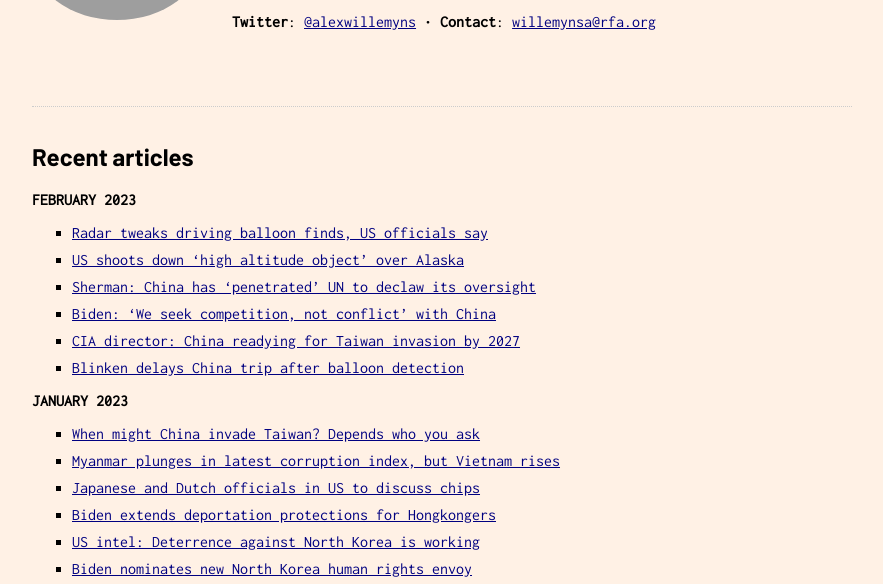
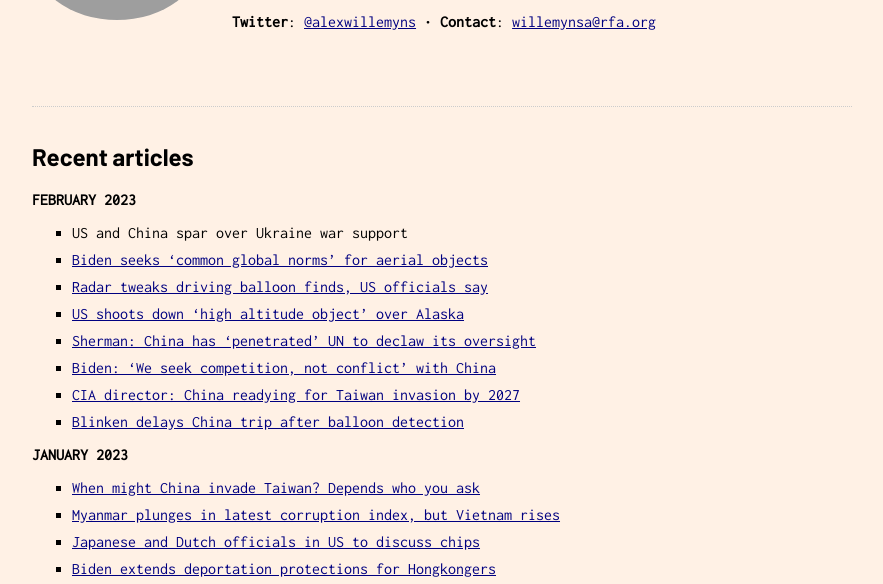
Before and after one commit to unrg/unrg.github.io, a plain HTML site: page index.html in a window 1280 px wide. Shown: the part 176-760 px from the top of the page, without its empty margins (198-1081 px from the left). Drawn offline with Linux system fonts and the light colour scheme; grey boxes are pictures that could not be loaded.

Commit message:
Update index.html

```diff
--- a/index.html
+++ b/index.html
@@ -56,6 +56,8 @@ Australian journalist in Washington DC. State Department correspondent for <a hr
 
 <p><b>FEBRUARY 2023</b></p>
 <ul>
+<li><a href="https://www.rfa.org/english/news/china/lethal-aid-russia-02272023135639.html"></a>US and China spar over Ukraine war support</a></li>
+<li><a href="https://www.rfa.org/english/news/china/biden-balloon-norms-02162023151221.html">Biden seeks ‘common global norms’ for aerial objects</a></li>
 <li><a href="https://www.rfa.org/english/news/china/spy-balloon-radar-02132023140428.html">Radar tweaks driving balloon finds, US officials say</a></li>
 <li><a href="https://www.rfa.org/english/news/china/ufo-02102023162022.html">US shoots down ‘high altitude object’ over Alaska</a></li>
 <li><a href="https://www.rfa.org/english/news/china/human-rights-penetrated-02092023142253.html">Sherman: China has ‘penetrated’ UN to declaw its oversight</a></li>
```
